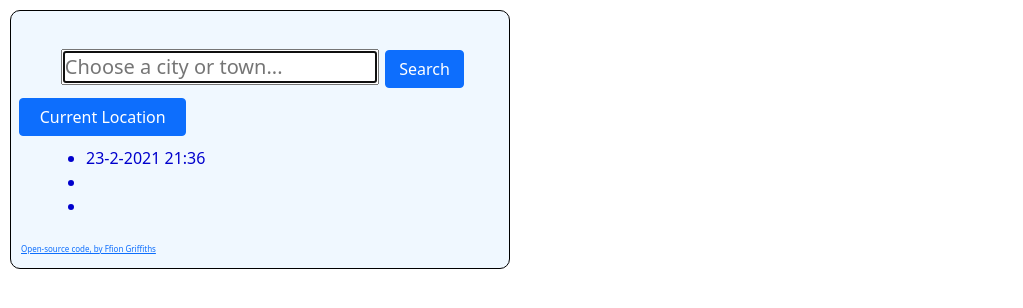
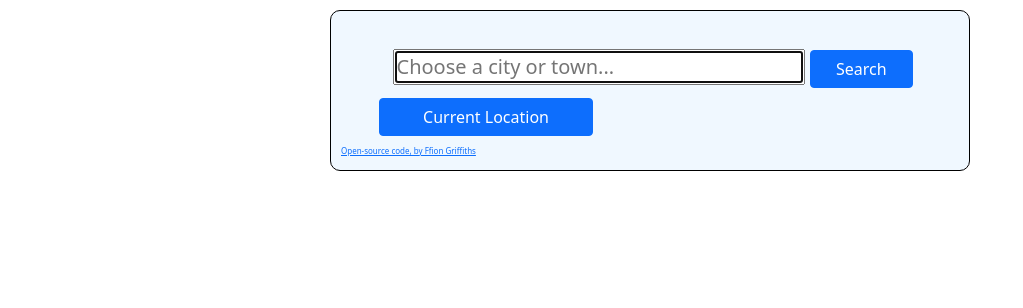
Before and after one commit to ffionwyn/weather-project, a plain HTML site: page index.html in a window 1280 px wide. Shown: the whole page, without its empty margins (0-1023 px from the left). Drawn offline with nearby package versions, Linux system fonts and the light colour scheme.

Commit message:
Tidied up stuff, hide bullet points

```diff
--- a/index.html
+++ b/index.html
@@ -36,7 +36,7 @@
 
      </div>
 
-    <ul class="today">
+    <ul class="today" id="today" hidden=true>
       <li id="todays-date"></li>
         <li id="temperature"></li>
           <li id="temperature-description"></li>
--- a/src/index.js
+++ b/src/index.js
@@ -22,7 +22,8 @@ function weeklyForecast(response) {
     console.log(dayData);
     document.getElementById(`day${x}`).innerHTML =
       days[new Date(dayData.dt * 1000).getDay()];
-    document.getElementById(`temp${x}`).innerHTML = dayData.temp.day + "°C";
+    document.getElementById(`temp${x}`).innerHTML =
+      Math.round(dayData.temp.day) + "°C";
     document.getElementById(
       `icon${x}`
     ).innerHTML = `<img src="http://openweathermap.org/img/w/${dayData.weather[0].icon}.png"/>`;
@@ -42,17 +43,22 @@ function showTemperature(response) {
   description.innerHTML = response.data.weather[0].description;
   document.getElementById("location-header").innerHTML = response.data.name;
   searchWeeklyForecast(response.data.coord.lat, response.data.coord.lon);
+  document.getElementById("today").toggleAttribute("hidden", false);
 }
 
 function getCurrentLocation(event) {
   event.preventDefault();
-  navigator.geolocation.getCurrentPosition((locationObject) => {
-    console.log(locationObject);
-    const lat = locationObject.coords.latitude;
-    const lon = locationObject.coords.longitude;
-    let apiUrl = `https://api.openweathermap.org/data/2.5/weather?lat=${lat}&lon=${lon}&appid=${apiKey}&units=metric`;
-    axios.get(apiUrl).then(showTemperature);
-  });
+
+  navigator.geolocation.getCurrentPosition(
+    (locationObject) => {
+      const lat = locationObject.coords.latitude;
+      const lon = locationObject.coords.longitude;
+      let apiUrl = `https://api.openweathermap.org/data/2.5/weather?lat=${lat}&lon=${lon}&appid=${apiKey}&units=metric`;
+      axios.get(apiUrl).then(showTemperature);
+    },
+    (err) => console.log(err),
+    { maximumAge: 60000, timeout: 5000, enableHighAccuracy: true }
+  );
 }
 let currentLocationButton = document.querySelector("#current-location-button");
 currentLocationButton.addEventListener("click", getCurrentLocation);
@@ -61,7 +67,6 @@ formatDate();
 
 let form = document.getElementById("search-form");
 form.addEventListener("submit", (event) => {
-  console.log("HERE");
   event.preventDefault();
   let location = document.getElementById("chosen-city").value;
   searchLocation(location);
--- a/src/styles.css
+++ b/src/styles.css
@@ -1,13 +1,13 @@
-h2{
-  color: #2F4F4F;
+h2 {
+  color: #2f4f4f;
   padding: 10px 40px;
 }
 .row {
-    color: #0000CD;
-    font-size: 20px
+  color: #0000cd;
+  font-size: 20px;
 }
 .today {
-   color: #0000CD;
+  color: #0000cd;
   margin-top: 10px;
   margin-left: 33px;
 }
@@ -19,21 +19,19 @@ i {
 .today i {
   font-size: 25px;
   vertical-align: middle;
-
 }
 
-
-
 .weather-container {
-width: 500px;
-    height: 100%;
+  position: fixed;
+  left: 25%;
+  width: 50%;
   margin: 10px;
   padding: 10px;
   border: solid black;
   box-sizing: border-box;
   border-width: 1px;
   border-radius: 10px;
-     background-color: #F0F8FF;
+  background-color: #f0f8ff;
 }
 
 .row-weather {
@@ -42,11 +40,10 @@ width: 500px;
 }
 a {
   font-size: 8px;
-
 }
 
 #current-location-button {
-    margin-left: 10px;
+  margin-left: 50px;
   margin-top: 10px;
 }
 
@@ -54,3 +51,7 @@ a {
   color: #000080;
   text-decoration-style: solid;
 }
+
+#temperature-description {
+  text-transform: capitalize;
+}
```
Lines whose indentation alone changed are shown as unchanged.
